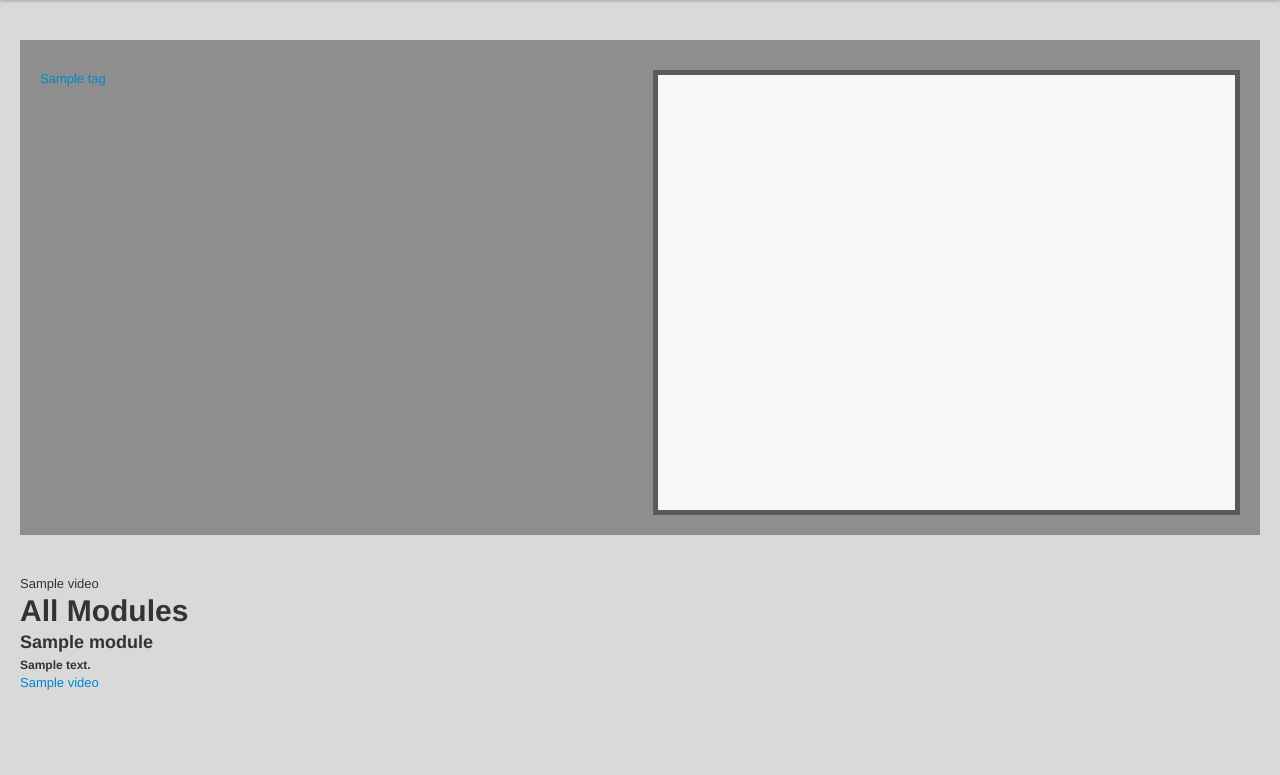
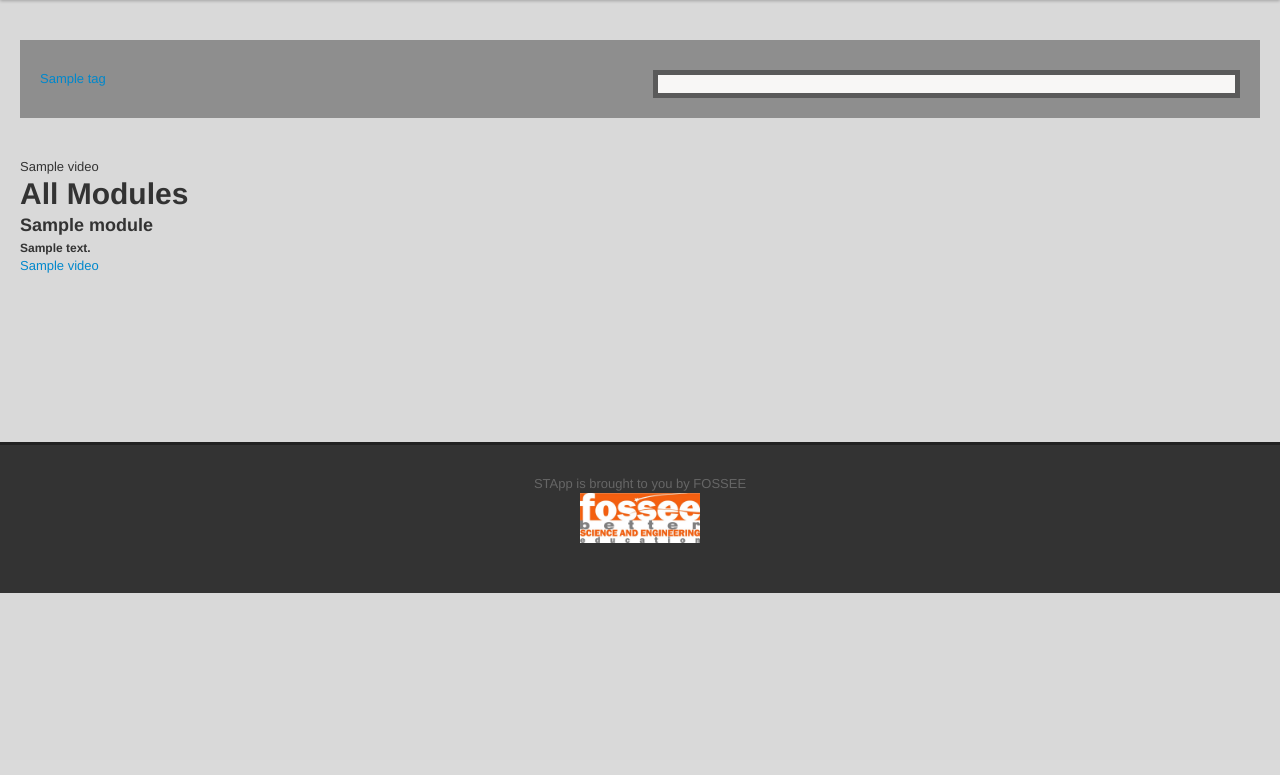
Before and after one commit to FOSSEE/stproject, a Django app: template stapp/templates/video/tag_video.html in a window 1280 px wide. Shown: the part 40-815 px from the top of the page. After the commit the page ends 633 px from the top, so only its background shows below. Run offline with Django 3.2, Linux system fonts and the light colour scheme; the template is opened without the code that fills it: most values are stand-ins (such as "Sample title", 1, 10 or a date in 2020).

Commit message:
Removed tags, made UI fluid

```diff
--- a/stapp/static/video/css/style.css
+++ b/stapp/static/video/css/style.css
@@ -12,7 +12,7 @@ body{
 
 .main-video{
     padding: 30px 20px 20px;
-    height : 495px;
+    height : 100%;
 }
 
 .module-list{
--- a/stapp/templates/video/home.html
+++ b/stapp/templates/video/home.html
@@ -18,9 +18,6 @@ function changeDetail(video,image,idname,iddesc)
 {% block onload %}  {% endblock onload %}
 
 {% block video %}
-{% for tag in tags %}
-    <a href="/tags/{{tag}}/">{{tag}}</a>
-{% endfor %}
     <video style="border:2px solid black;" width="100%"  controls="controls" id="mainvideo" poster="{{play.image.url}}"          preload="none" src="{{play.filename.url}}">
     </video>
 
```
